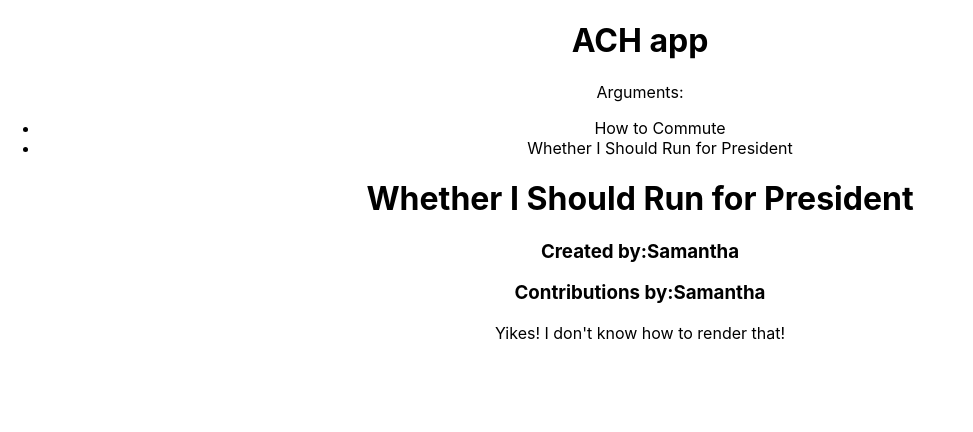
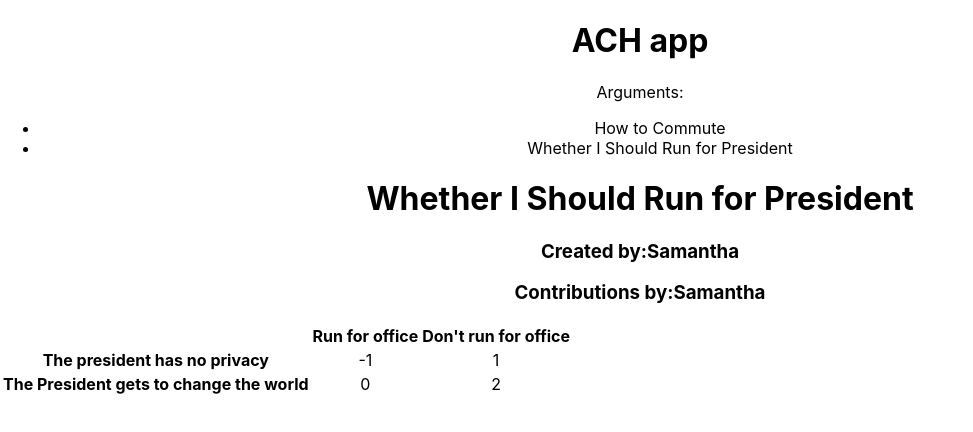
Before and after one commit to smithhmark/good-decisions, a React (Create React App) app in the folder good-decisions-ui/: page / in a window 1280 px wide. Shown: the top 432 px of the page, without its empty margins (0-973 px from the left). Built offline with nearby package versions, Linux system fonts and the light colour scheme.

Commit message:
handling two differenet versions of arg data

```diff
--- a/good-decisions-ui/src/Argument.js
+++ b/good-decisions-ui/src/Argument.js
@@ -16,9 +16,28 @@ const topHeader = (fcols, outcomes) => {
   }
   return <tr key={rid} id={rid}>{cells}</tr>
 }
+
+const topHeader2 = (fcols, outcomes) => {
+  let cells = [];
+  let row = 0;
+  let rid = rowid(row);
+
+  for (let col = 0; col < outcomes.length + fcols; col++) {
+    let cid = cellid(row, col);
+    if (col < fcols) {
+      cells.push(<th key={cid} id={cid}></th>);
+    } else {
+      cells.push(
+        <th key={cid} id={cid}>{outcomes[col - fcols].text}</th>);
+    }
+  }
+  return <tr key={rid} id={rid}>{cells}</tr>
+}
+
 const Fact = (props) => {
   if (props.src) {
-    return (<th key={props.key} id={props.id}>{props.children}, <a href={props.src}>source</a></th>)
+    return (
+      <th key={props.key} id={props.id}>{props.children}, <a href={props.src}>source</a></th>)
   }
   return (<th>{props.children}</th>)
 }
@@ -39,8 +58,24 @@ const buildRow = (row, fact, inputs, factCols) => {
      {cells}
     </tr>
   )
-  //    <Fact src={facts[row].src}>{fact.text}</Fact>
-  //    {inputs.map((ip) => {return <Input>{ip}</Input>})}
+}
+const buildRow2 = (row, fact, inputs, factCols, colRelIds) => {
+  let cells = [];
+  for (let col = 0; col < colRelIds.length + factCols; col++) {
+    let cid = cellid(row, col);
+    if (col === 0) {
+      cells.push(<Fact key={cid} id={cid} src={fact.src}>{fact.text}</Fact>);
+    } else {
+      let crid = colRelIds[col - factCols];
+      cells.push(
+        <td key={cid} id={cid}>{inputs[crid]}</td>);
+    }
+  }
+  return (
+    <tr key={rowid(row)}>
+     {cells}
+    </tr>
+  )
 }
 
 const cellid = (row, col) => {
@@ -78,11 +113,54 @@ const ArgumentV0dot1 = (props) => {
   );
 }
 
+const ArgumentV0dot2 = (props) => {
+  let rows = [];
+  let offset = 1; // how many cells left of the first outcome
+  let row = 0;
+  let udata = null;
+  if (props.user) {
+    udata = props.children.users[props.user];
+  } else {
+    udata = props.children.users[props.children.creator.uid];
+  }
+  let colRelIds = props.children.outcomes.map((o) => {
+    return o.relid;
+  });
+  let rowRelIds = props.children.facts.map((f) => {
+    return f.relid;
+  });
+  for (row = 0; row < props.children.facts.length + 1; row++) {
+    if (row === 0) {
+      rows.push(topHeader2(offset, props.children.outcomes));
+    } else {
+      let rrid = rowRelIds[row-1]
+      console.log("rendering row", row, "with rrid:", rrid);
+      console.log("inputs[rrid]=", udata[rrid]);
+      rows.push(
+        buildRow2(
+          row,
+          props.children.facts[rrid],
+          udata[rrid],
+          offset,
+          colRelIds));
+    }
+  }
+  return (
+    <table>
+      <tbody>
+        {rows}
+      </tbody>
+    </table>
+  );
+}
+
 class Argument extends Component {
   render() {
     let tbl = null;
     if (this.props.children.version === "0.1") {
       tbl = <ArgumentV0dot1 user={this.props.user}>{this.props.children}</ArgumentV0dot1>
+    } else if (this.props.children.version === "0.2") {
+      tbl = <ArgumentV0dot2 user={this.props.user}>{this.props.children}</ArgumentV0dot2>
     } else {
       tbl = <span>Yikes! I don't know how to render that!</span>
     }
```
Lines whose indentation alone changed are shown as unchanged.
